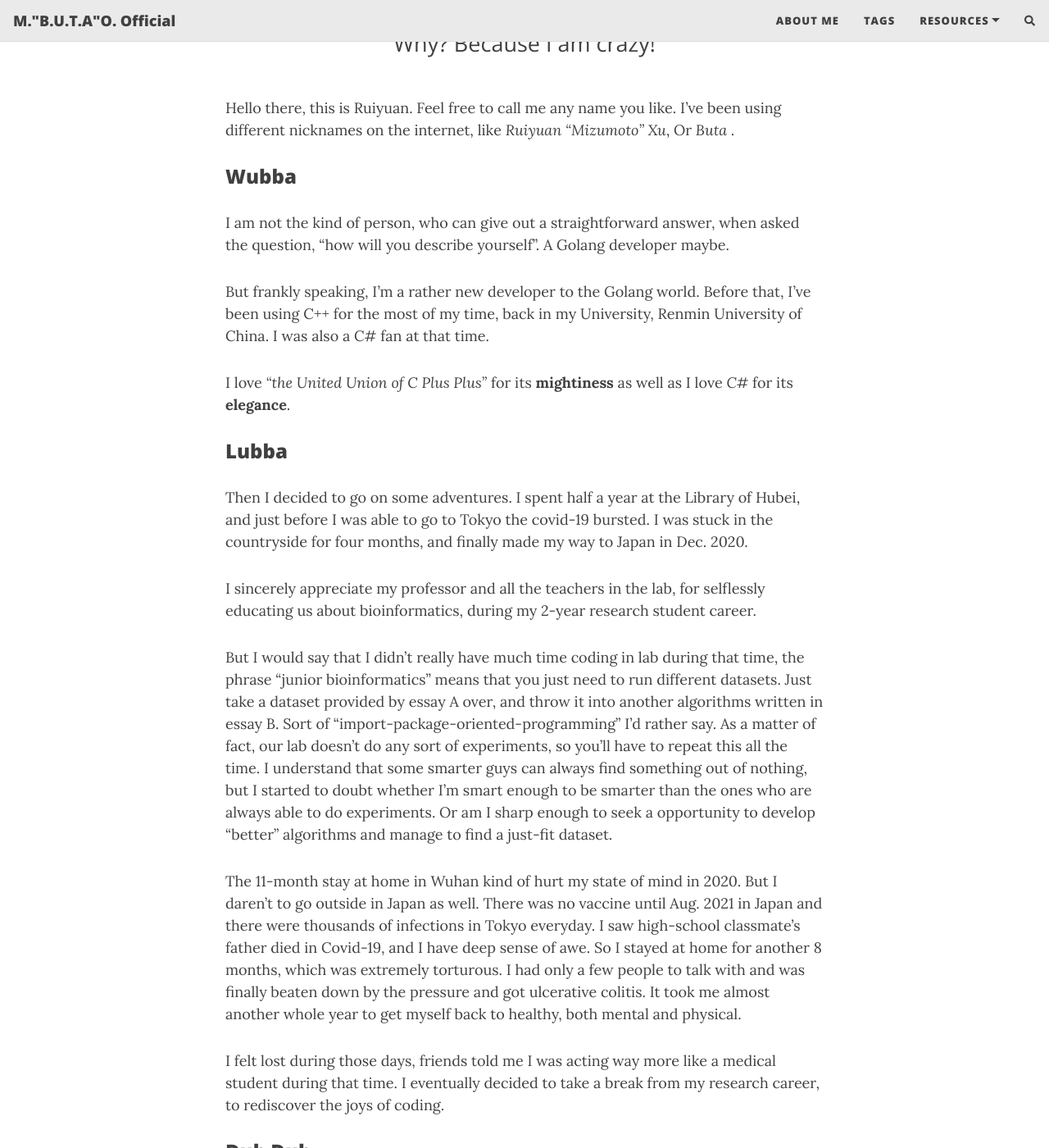
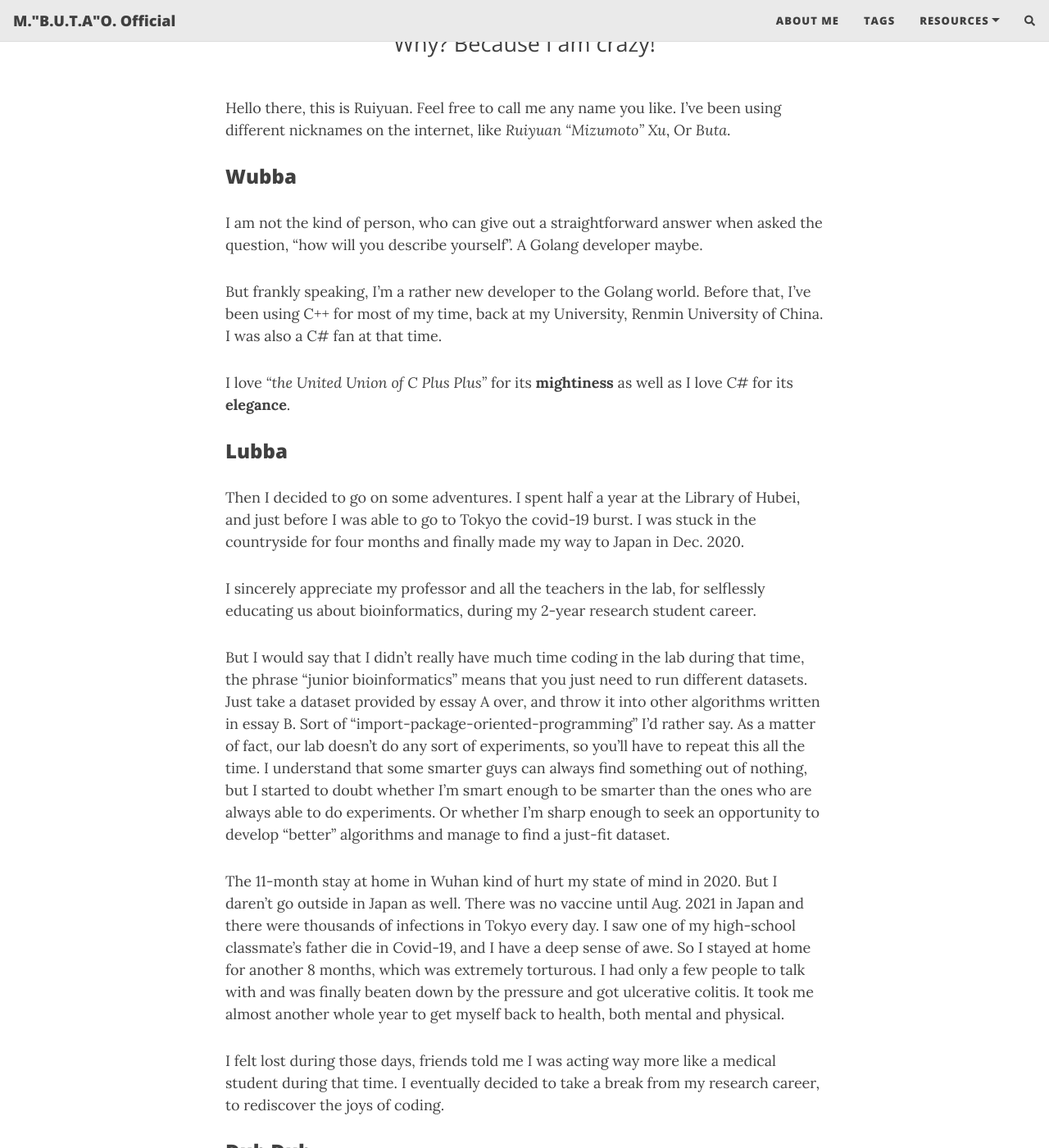
Before and after one commit to mizumoto-cn/mizumoto-cn.github.io, a Jekyll site: the page built from aboutme.md, in a window 1280 px wide and 1400 px high, scrolled down 216 px. Shown: the whole window at 82% size. Built offline with Jekyll 4.4.1, drawn with Linux system fonts in a browser that asks for light colours; nearby versions of some CDN libraries; comment, search, counter and statistics services are not loaded; some of the changed text lies outside the part shown.

Commit message:
garmmar check

```diff
--- a/aboutme.md
+++ b/aboutme.md
@@ -4,25 +4,25 @@
 subtitle: Why? Because I am crazy!
 ---
 
-Hello there, this is Ruiyuan. Feel free to call me any name you like. I've been using different nicknames on the internet, like *Ruiyuan "Mizumoto" Xu*, Or *Buta* .
+Hello there, this is Ruiyuan. Feel free to call me any name you like. I've been using different nicknames on the internet, like *Ruiyuan "Mizumoto" Xu*, Or *Buta*.
 
 ### Wubba
 
-I am not the kind of person, who can give out a straightforward answer, when asked the question, "how will you describe yourself". A Golang developer maybe.
+I am not the kind of person, who can give out a straightforward answer when asked the question, "how will you describe yourself". A Golang developer maybe.
 
-But frankly speaking, I'm a rather new developer to the Golang world. Before that, I've been using C++ for the most of my time, back in my University, Renmin University of China. I was also a C# fan at that time.
+But frankly speaking, I'm a rather new developer to the Golang world. Before that, I've been using C++ for most of my time, back at my University, Renmin University of China. I was also a C# fan at that time.
 
 I love *"the United Union of C Plus Plus"* for its **mightiness** as well as I love *C#* for its **elegance**.
 
 ### Lubba
 
-Then I decided to go on some adventures. I spent half a year at the Library of Hubei, and just before I was able to go to Tokyo the covid-19 bursted. I was stuck in the countryside for four months, and finally made my way to Japan in Dec. 2020.
+Then I decided to go on some adventures. I spent half a year at the Library of Hubei, and just before I was able to go to Tokyo the covid-19 burst. I was stuck in the countryside for four months and finally made my way to Japan in Dec. 2020.
 
 I sincerely appreciate my professor and all the teachers in the lab, for selflessly educating us about bioinformatics, during my 2-year research student career.
 
-But I would say that I didn't really have much time coding in lab during that time, the phrase "junior bioinformatics" means that you just need to run different datasets. Just take a dataset provided by essay A over, and throw it into another algorithms written in essay B. Sort of "import-package-oriented-programming" I'd rather say. As a matter of fact, our lab doesn't do any sort of experiments, so you'll have to repeat this all the time. I understand that some smarter guys can always find something out of nothing, but I started to doubt whether I'm smart enough to be smarter than the ones who are always able to do experiments. Or am I sharp enough to seek a opportunity to develop "better" algorithms and manage to find a just-fit dataset.
+But I would say that I didn't really have much time coding in the lab during that time, the phrase "junior bioinformatics" means that you just need to run different datasets. Just take a dataset provided by essay A over, and throw it into other algorithms written in essay B. Sort of "import-package-oriented-programming" I'd rather say. As a matter of fact, our lab doesn't do any sort of experiments, so you'll have to repeat this all the time. I understand that some smarter guys can always find something out of nothing, but I started to doubt whether I'm smart enough to be smarter than the ones who are always able to do experiments. Or whether I'm sharp enough to seek an opportunity to develop "better" algorithms and manage to find a just-fit dataset.
 
-The 11-month stay at home in Wuhan kind of hurt my state of mind in 2020. But I daren't to go outside in Japan as well. There was no vaccine until Aug. 2021 in Japan and there were thousands of infections in Tokyo everyday. I saw high-school classmate's father died in Covid-19, and I have deep sense of awe. So I stayed at home for another 8 months, which was extremely torturous. I had only a few people to talk with and was finally beaten down by the pressure and got ulcerative colitis. It took me almost another whole year to get myself back to healthy, both mental and physical.
+The 11-month stay at home in Wuhan kind of hurt my state of mind in 2020. But I daren't go outside in Japan as well. There was no vaccine until Aug. 2021 in Japan and there were thousands of infections in Tokyo every day. I saw one of my high-school classmate's father die in Covid-19, and I have a deep sense of awe. So I stayed at home for another 8 months, which was extremely torturous. I had only a few people to talk with and was finally beaten down by the pressure and got ulcerative colitis. It took me almost another whole year to get myself back to health, both mental and physical.
 
 I felt lost during those days, friends told me I was acting way more like a medical student during that time. I eventually decided to take a break from my research career, to rediscover the joys of coding.
 
@@ -30,7 +30,7 @@
 
 Now I am on a journey to become a powerful Go developer. I am impressed by not only the elegance and cleanliness of go but its powerful performance as well.
 
-Hopefully I'll try to get a job as a backend engineer.
+Hopefully, I'll try to get a job as a backend engineer.
 
 Wish me good luck.
 
@@ -43,7 +43,7 @@
 
 I love wearing hats.
 
-I'm a enka lover.
+I'm an enka lover.
 
 Love ginger ale and lemon tea.
 
```
